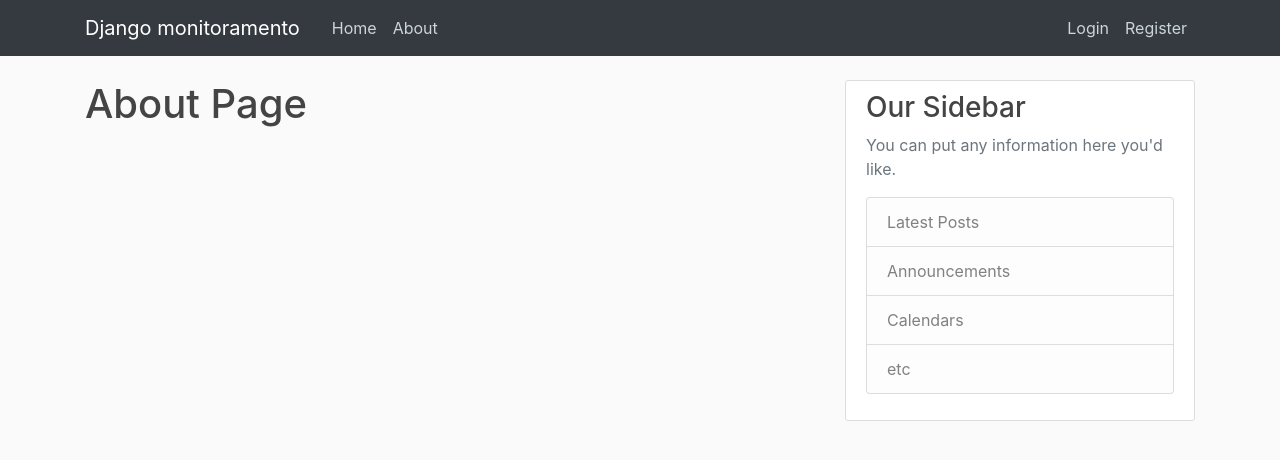
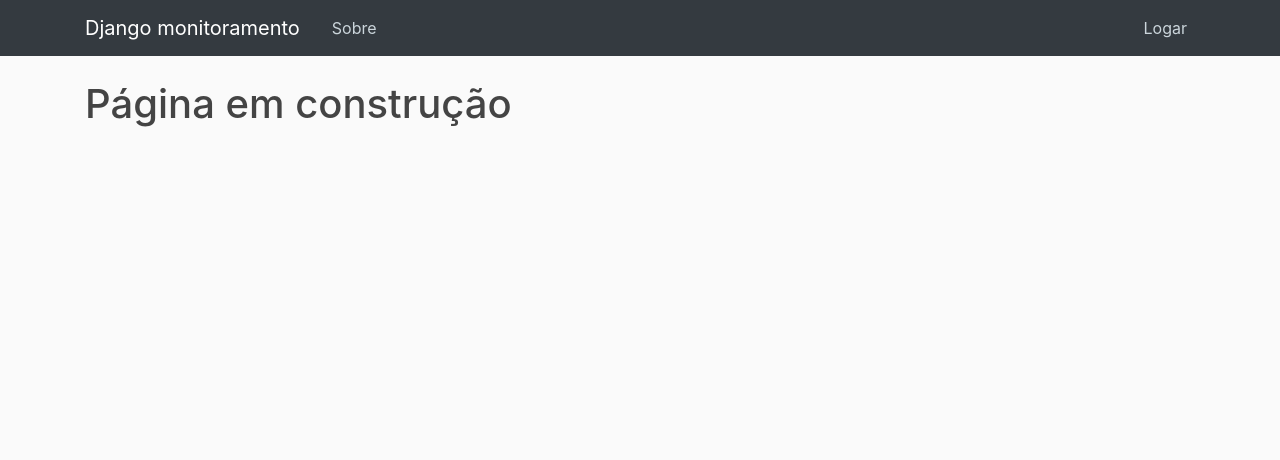
Before and after one commit to RobertoHigor/TCC---Django-framework, a Django app: page / in a window 1280 px wide. Shown: the top 460 px of the page. Run offline with Django 3.2, Linux system fonts and the light colour scheme; some libraries are stand-ins or nearby versions.

Commit message:
Criado página de acesso e alterações de permissões

```diff
--- a/TccRobertoWeb/TccRobertoWeb/urls.py
+++ b/TccRobertoWeb/TccRobertoWeb/urls.py
@@ -25,6 +25,7 @@ urlpatterns = [
     path('', registro_views.about, name='site-about'),
     path('about/', registro_views.about, name='site-about'),
     path('home/', registro_views.RegistroListView.as_view(template_name='monitoramento/home.html'), name='inicio-registros'),
+    path('acesso/', registro_views.acesso, name='site-acesso'),
 
     #Usuario
     path('admin/', admin.site.urls),
--- a/TccRobertoWeb/monitoramento/models.py
+++ b/TccRobertoWeb/monitoramento/models.py
@@ -4,7 +4,7 @@ from django.contrib.auth.models import User
 
 class Registro(models.Model):
     sala_acesso = models.CharField(max_length=20)
-    #Alterado no mysql para TIMESTAMP
+    #Alterado no __init__.py para TIMESTAMP
     data_acesso = models.DateTimeField(default=timezone.now)
     #Desativando on_delete Cascade para não apagar o registro caso o usuário seja deletado
     usuario = models.ForeignKey(User, null=True, blank=True, on_delete=models.SET_NULL)
--- a/TccRobertoWeb/monitoramento/templates/monitoramento/about.html
+++ b/TccRobertoWeb/monitoramento/templates/monitoramento/about.html
@@ -1,6 +1,6 @@
 {% extends "monitoramento/base.html" %}
 {% block content %}
 
-    <h1>About Page</h1>
+    <h1>Página em construção</h1>
 
 {% endblock content %}
--- a/TccRobertoWeb/monitoramento/templates/monitoramento/base.html
+++ b/TccRobertoWeb/monitoramento/templates/monitoramento/base.html
@@ -30,18 +30,22 @@
                 <div class="collapse navbar-collapse" id="navbarToggle">
                     <div class="navbar-nav mr-auto">
                         <!-- Pode usar a url direta no hrf (como /about) ou usar o nome da variável do arquivo urls.py -->
+                    {% if request.user.is_superuser %}
                         <a class="nav-item nav-link" href="{% url 'inicio-registros' %}">Home</a>
-                        <a class="nav-item nav-link" href="{% url 'site-about' %}">About</a>
+                    {% endif %}
+                        <a class="nav-item nav-link" href="{% url 'site-about' %}">Sobre</a>
                     </div>
                     <!-- Navbar Right Side -->
                     <div class="navbar-nav">
                     <!-- Checando se o usuário está autenticado com a função do django para exibir o botão certo-->
                     {% if user.is_authenticated %}
-                        <a class="nav-item nav-link" href="#">Acesso</a>
-                        <a class="nav-item nav-link" href="{% url 'logout' %}">Logout</a>
+                        {% if request.user.is_superuser %}
+                            <a class="nav-item nav-link" href="{% url 'site-acesso' %}">Ver acesso</a>
+                            <a class="nav-item nav-link" href="{% url 'register' %}">Registrar</a>
+                        {% endif %}
+                        <a class="nav-item nav-link" href="{% url 'logout' %}">Sair</a>
                     {% else %}
-                        <a class="nav-item nav-link" href="{% url 'login' %}">Login</a>
-                        <a class="nav-item nav-link" href="{% url 'register' %}">Register</a>
+                        <a class="nav-item nav-link" href="{% url 'login' %}">Logar</a>
                     {% endif %}
                     </div>
                 </div>
@@ -63,20 +67,6 @@
             {% endif %}
             {% block content %}{% endblock %}
             </div>
-
-            <div class="col-md-4">
-            <div class="content-section">
-                <h3>Our Sidebar</h3>
-                <p class='text-muted'>You can put any information here you'd like.
-                <ul class="list-group">
-                    <li class="list-group-item list-group-item-light">Latest Posts</li>
-                    <li class="list-group-item list-group-item-light">Announcements</li>
-                    <li class="list-group-item list-group-item-light">Calendars</li>
-                    <li class="list-group-item list-group-item-light">etc</li>
-                </ul>
-                </p>
-            </div>
-            </div>
         </div>
     </main>
 
--- a/TccRobertoWeb/monitoramento/templates/monitoramento/home.html
+++ b/TccRobertoWeb/monitoramento/templates/monitoramento/home.html
@@ -13,7 +13,7 @@
     <thead class="thead-dark">
         <tr>
         <th scope="col">Nome</th>
-        <th scope="col">Usuario</th>
+        <th scope="col">Sobrenome</th>
         <th scope="col">Sala Acessada</th>
         <th scope="col">Data</th>
         </tr>
@@ -23,7 +23,7 @@
     <tbody>
         <tr>
         <th scope="row">{{registro.usuario.first_name}}</th>
-        <td>{{registro.usuario}}</td>
+        <td>{{registro.usuario.last_name}}</td>
         <td>{{registro.sala_acesso}}</td>
         <td>{{registro.data_acesso}}</td>
         </tr>
--- a/TccRobertoWeb/monitoramento/views.py
+++ b/TccRobertoWeb/monitoramento/views.py
@@ -26,3 +26,6 @@ class RegistroListView(LoginRequiredMixin, PermissionRequiredMixin, ListView):
 
 def about(request):
      return render(request, 'monitoramento/about.html', {'title': 'About'})
+
+def acesso(request):
+    return render(request, 'monitoramento/acesso.html', {'title': 'Acesso'})
--- a/TccRobertoWeb/users/views.py
+++ b/TccRobertoWeb/users/views.py
@@ -17,6 +17,7 @@ def register(request):
             username = form.cleaned_data.get('username')
             user =  User.objects.filter(username=username).first()
             acesso = Acesso.objects.filter(usuario_id=user).first()
+            #Exibe umna notificação com a senha gerada para o usuário
             messages.success(request, f'Sua conta foi criada! Você agora pode efetuar login {acesso.senhaPorta}!')
             return redirect('login')
     else:
```
Also changed, not shown: TccRobertoWeb/monitoramento/templates/monitoramento/acesso.html (added, +7 -0 lines), TccRobertoWeb/users/templates/users/login.html (+2 -5 lines).
